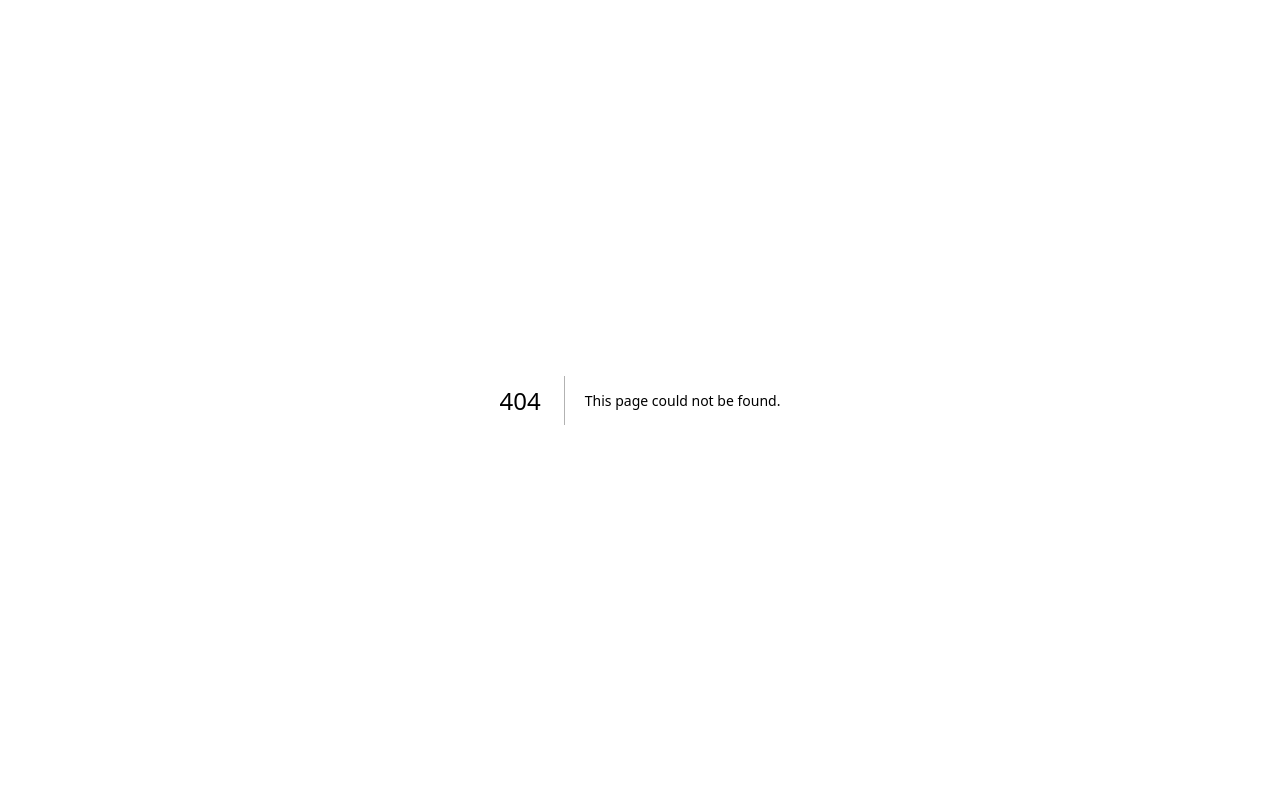
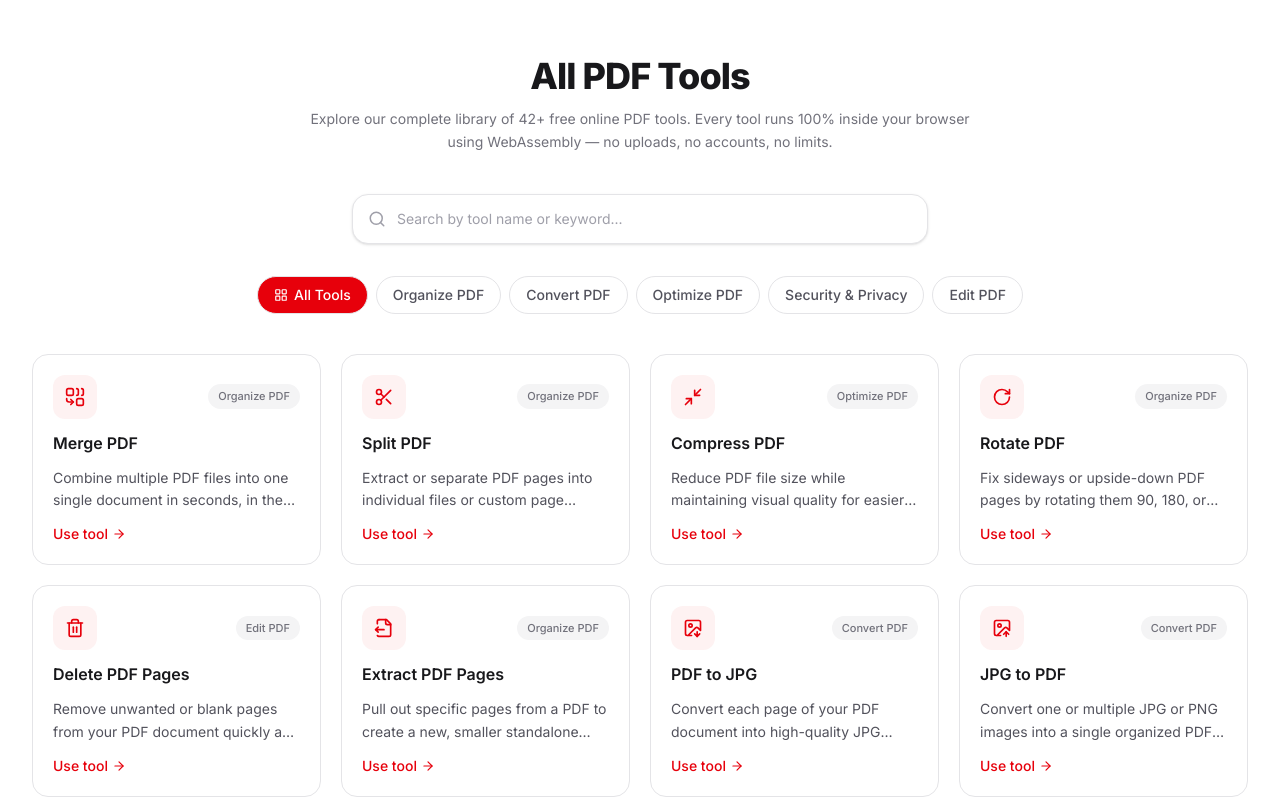
Before and after one commit to hassanasghar971-ui/pdflovers, a Next.js app: page /tools in a window 1280 px wide. Before the commit this address had no page. Shown: the top 800 px of the page. Built offline with nearby package versions, Linux system fonts and the light colour scheme.

Commit message:
Create ToolsIndexPage component with metadata
This file contains the ToolsIndexPage component that displays a list of PDF tools with metadata for SEO.

```diff
--- /dev/null
+++ b/src/app/tools/page.tsx
@@ -0,0 +1,38 @@
+import type { Metadata } from "next";
+import { Suspense } from "react";
+import ToolsExplorer from "@/components/tools-explorer";
+
+const SITE_URL = "https://pdflovers.com";
+
+export const metadata: Metadata = {
+  title: "All PDF Tools – 42+ Free Online PDF Utilities",
+  description:
+    "Browse all 42+ free online PDF tools: merge, split, compress, convert, rotate, watermark, OCR and more. 100% client-side WebAssembly processing.",
+  alternates: { canonical: `${SITE_URL}/tools` },
+};
+
+export default function ToolsIndexPage() {
+  return (
+    <main className="mx-auto max-w-7xl px-4 py-14 sm:px-6 lg:px-8">
+      <div className="mb-10 text-center">
+        <h1 className="text-3xl font-extrabold tracking-tight text-zinc-900 dark:text-white sm:text-4xl">
+          All PDF Tools
+        </h1>
+        <p className="mx-auto mt-3 max-w-2xl text-sm leading-relaxed text-zinc-500 dark:text-zinc-400">
+          Explore our complete library of 42+ free online PDF tools. Every
+          tool runs 100% inside your browser using WebAssembly — no uploads,
+          no accounts, no limits.
+        </p>
+      </div>
+      <Suspense
+        fallback={
+          <div className="flex justify-center py-20">
+            <div className="h-10 w-10 animate-spin rounded-full border-4 border-zinc-200 border-t-red-600" />
+          </div>
+        }
+      >
+        <ToolsExplorer />
+      </Suspense>
+    </main>
+  );
+}
```
